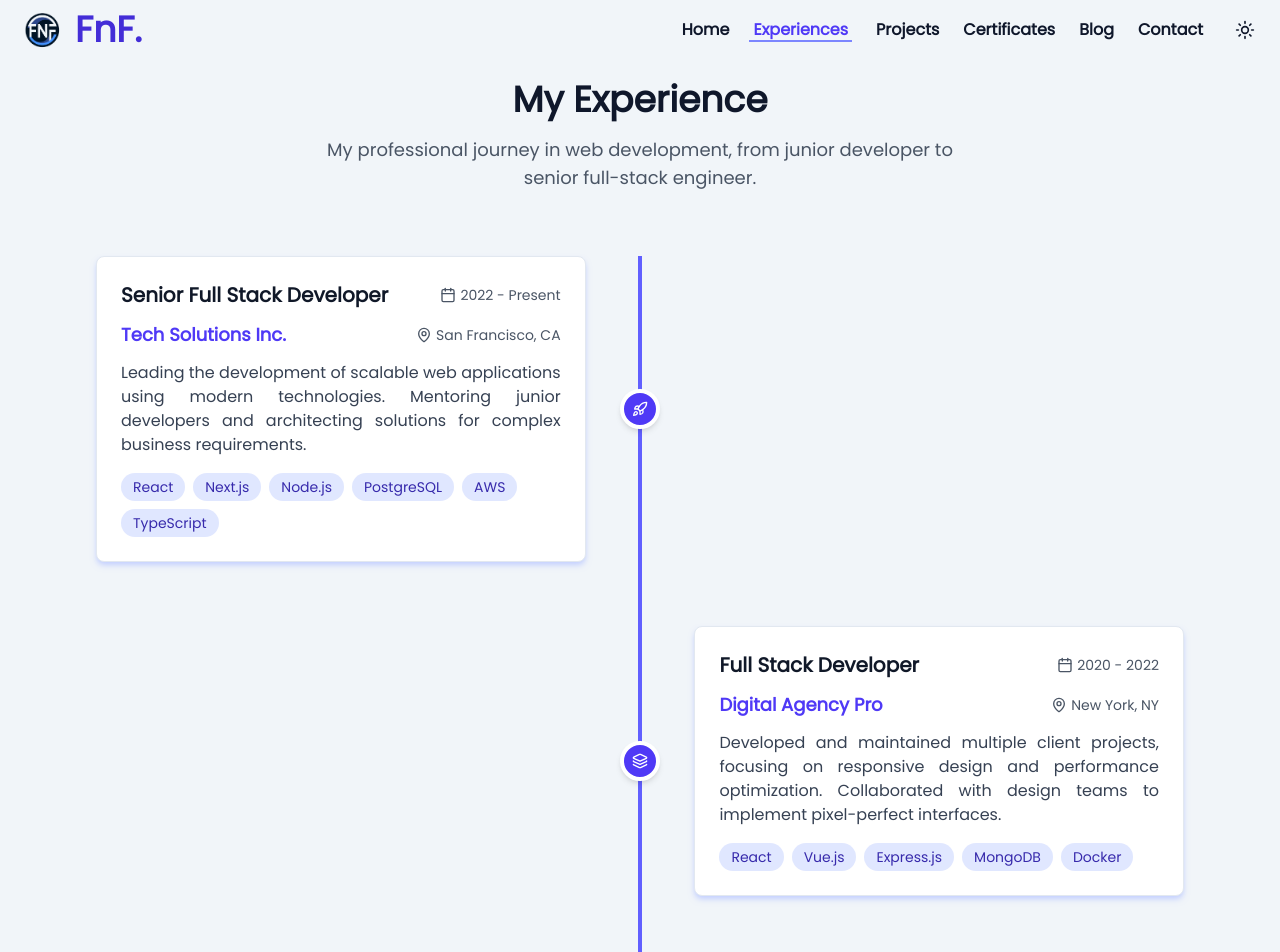
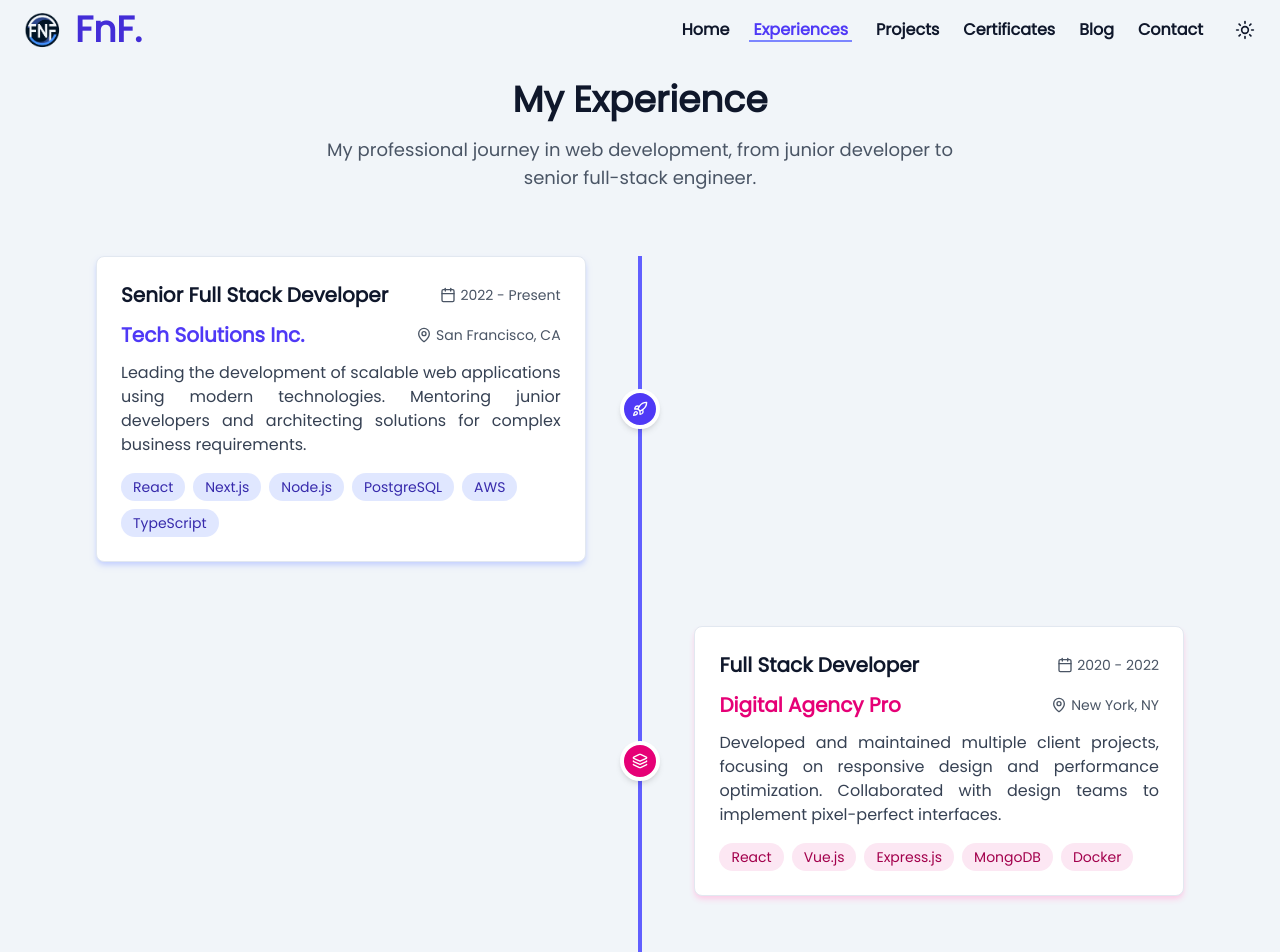
Before and after one commit to faqihfnf/faqih-portofolio, a Next.js app: page /experiences in a window 1280 px wide. Shown: the top 952 px of the page. Built offline with nearby package versions, Linux system fonts and the light colour scheme.

Commit message:
add custom color for experiences page

```diff
--- a/src/components/sections/experiences/ExperienceTimeline.tsx
+++ b/src/components/sections/experiences/ExperienceTimeline.tsx
@@ -3,6 +3,11 @@
 import { motion } from "framer-motion";
 import { Calendar, MapPin } from "lucide-react";
 import React from "react";
+import {
+  badgeClasses,
+  colorClasses,
+  iconBgClasses,
+} from "@/data/colorMappings";
 
 interface Experience {
   title: string;
@@ -11,6 +16,7 @@ interface Experience {
   period: string;
   description: string;
   icon?: React.ComponentType<React.SVGProps<SVGSVGElement>>;
+  color: string;
   technologies?: string[];
 }
 
@@ -39,19 +45,24 @@ export default function ExperienceTimeline({
               animate={{ opacity: 1, y: 0 }}
               transition={{ duration: 0.6, delay: index * 0.2 }}>
               {/* Titik timeline dengan icon */}
-              <div className="absolute left-1/2 transform -translate-x-1/2 w-10 h-10 bg-indigo-600 rounded-full border-4 border-white shadow-md z-10 flex items-center justify-center">
+              <div
+                className={`absolute left-1/2 transform -translate-x-1/2 w-10 h-10 ${
+                  iconBgClasses[exp.color] ?? iconBgClasses["indigo"]
+                } rounded-full border-4 border-white shadow-md z-10 flex items-center justify-center`}>
                 {exp.icon ? <exp.icon className="w-4 h-4 text-white" /> : null}
               </div>
 
               {/* Card */}
               <div
-                className={`mt-8 md:mt-0 md:w-[45%] bg-white dark:bg-slate-800 p-6 rounded-md shadow-md shadow-indigo-200 hover:shadow-indigo-300 hover:border-1 hover:border-indigo-400 border relative z-0 ${
+                className={`mt-8 md:mt-0 md:w-[45%] bg-white dark:bg-slate-800 p-6 rounded-md border shadow-md relative z-0 ${
+                  colorClasses[exp.color]
+                } ${
                   isLeft
                     ? "md:mr-auto md:text-right"
                     : "md:ml-auto md:text-left"
                 }`}>
                 <div className="flex flex-col sm:flex-row sm:items-center justify-between mb-3">
-                  <h3 className="text-xl font-bold text-gray-900 dark:text-white">
+                  <h3 className="text-xl font-bold text-slate-900 dark:text-white">
                     {exp.title}
                   </h3>
                   <div className="flex items-center text-gray-600 dark:text-gray-300 text-sm mt-2 sm:mt-0 sm:ml-4">
@@ -61,7 +72,8 @@ export default function ExperienceTimeline({
                 </div>
 
                 <div className="flex flex-col sm:flex-row sm:items-center justify-between gap-2 mb-3">
-                  <h4 className="text-lg font-semibold text-indigo-600 dark:text-indigo-500">
+                  <h4
+                    className={`text-xl font-bold text-${exp.color}-600 dark:text-white`}>
                     {exp.company}
                   </h4>
                   <div className="flex items-center text-gray-600 dark:text-gray-300 text-sm">
@@ -79,7 +91,9 @@ export default function ExperienceTimeline({
                     {exp.technologies.map((tech, techIndex) => (
                       <span
                         key={techIndex}
-                        className="px-3 py-1 bg-indigo-100 text-indigo-800 dark:bg-indigo-900 dark:text-indigo-100 text-sm font-medium rounded-full">
+                        className={`px-3 py-1 text-sm font-medium rounded-full ${
+                          badgeClasses[exp.color] ?? badgeClasses["indigo"]
+                        }`}>
                         {tech}
                       </span>
                     ))}
--- /dev/null
+++ b/src/data/colorMappings.ts
@@ -0,0 +1,28 @@
+export const colorClasses: Record<string, string> = {
+  indigo: "shadow-indigo-200 hover:shadow-indigo-300 hover:border-indigo-400",
+  pink: "shadow-pink-200 hover:shadow-pink-300 hover:border-pink-400",
+  green: "shadow-green-200 hover:shadow-green-300 hover:border-green-400",
+  yellow: "shadow-yellow-200 hover:shadow-yellow-300 hover:border-yellow-400",
+  blue: "shadow-blue-200 hover:shadow-blue-300 hover:border-blue-400",
+  red: "shadow-red-200 hover:shadow-red-300 hover:border-red-400",
+};
+
+export const iconBgClasses: Record<string, string> = {
+  indigo: "bg-indigo-600",
+  pink: "bg-pink-600",
+  green: "bg-green-600",
+  yellow: "bg-yellow-500",
+  blue: "bg-blue-600",
+  red: "bg-red-600",
+};
+
+export const badgeClasses: Record<string, string> = {
+  indigo:
+    "bg-indigo-100 text-indigo-800 dark:bg-indigo-800/50 dark:text-indigo-100",
+  pink: "bg-pink-100 text-pink-800 dark:bg-pink-800/50 dark:text-pink-100",
+  green: "bg-green-100 text-green-800 dark:bg-green-800/50 dark:text-green-100",
+  yellow:
+    "bg-yellow-100 text-yellow-800 dark:bg-yellow-800/50 dark:text-yellow-100",
+  blue: "bg-blue-100 text-blue-800 dark:bg-blue-800/50 dark:text-blue-100",
+  red: "bg-red-100 text-red-800 dark:bg-red-800/50 dark:text-red-100",
+};
--- a/src/data/experiences.ts
+++ b/src/data/experiences.ts
@@ -1,4 +1,5 @@
 import { Briefcase, Code, Layers, Rocket } from "lucide-react";
+import { color } from "motion";
 
 export const ExperienceItem = [
   {
@@ -9,6 +10,7 @@ export const ExperienceItem = [
     description:
       "Leading the development of scalable web applications using modern technologies. Mentoring junior developers and architecting solutions for complex business requirements.",
     icon: Rocket,
+    color: "indigo",
     technologies: [
       "React",
       "Next.js",
@@ -26,6 +28,7 @@ export const ExperienceItem = [
     description:
       "Developed and maintained multiple client projects, focusing on responsive design and performance optimization. Collaborated with design teams to implement pixel-perfect interfaces.",
     icon: Layers,
+    color: "pink",
     technologies: ["React", "Vue.js", "Express.js", "MongoDB", "Docker"],
   },
   {
@@ -36,6 +39,7 @@ export const ExperienceItem = [
     description:
       "Built responsive web applications and implemented modern UI/UX designs. Worked in an agile environment with rapid prototyping and iterative development.",
     icon: Code,
+    color: "green",
     technologies: ["JavaScript", "React", "SASS", "Webpack", "Git"],
   },
   {
@@ -46,6 +50,7 @@ export const ExperienceItem = [
     description:
       "Started my professional journey developing websites and web applications. Learned best practices in coding, version control, and project management.",
     icon: Briefcase,
+    color: "red",
     technologies: ["HTML", "CSS", "JavaScript", "PHP", "MySQL"],
   },
 ];
```
